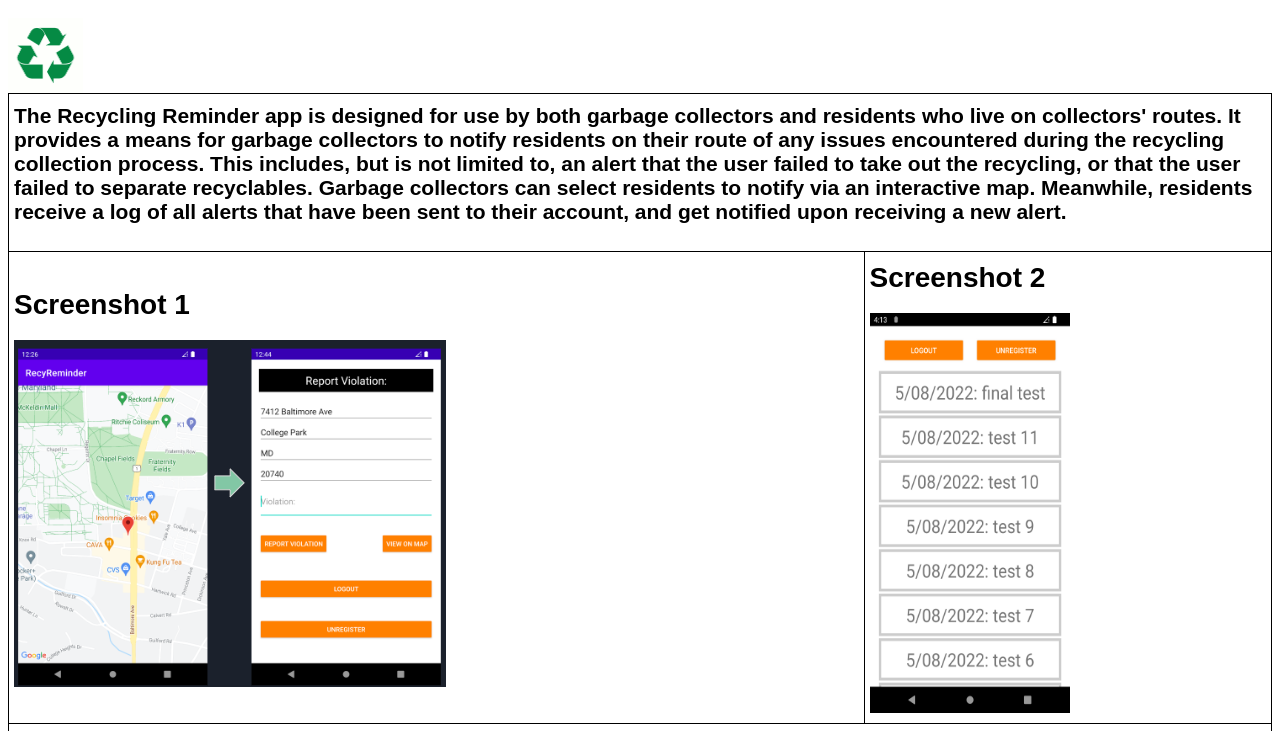
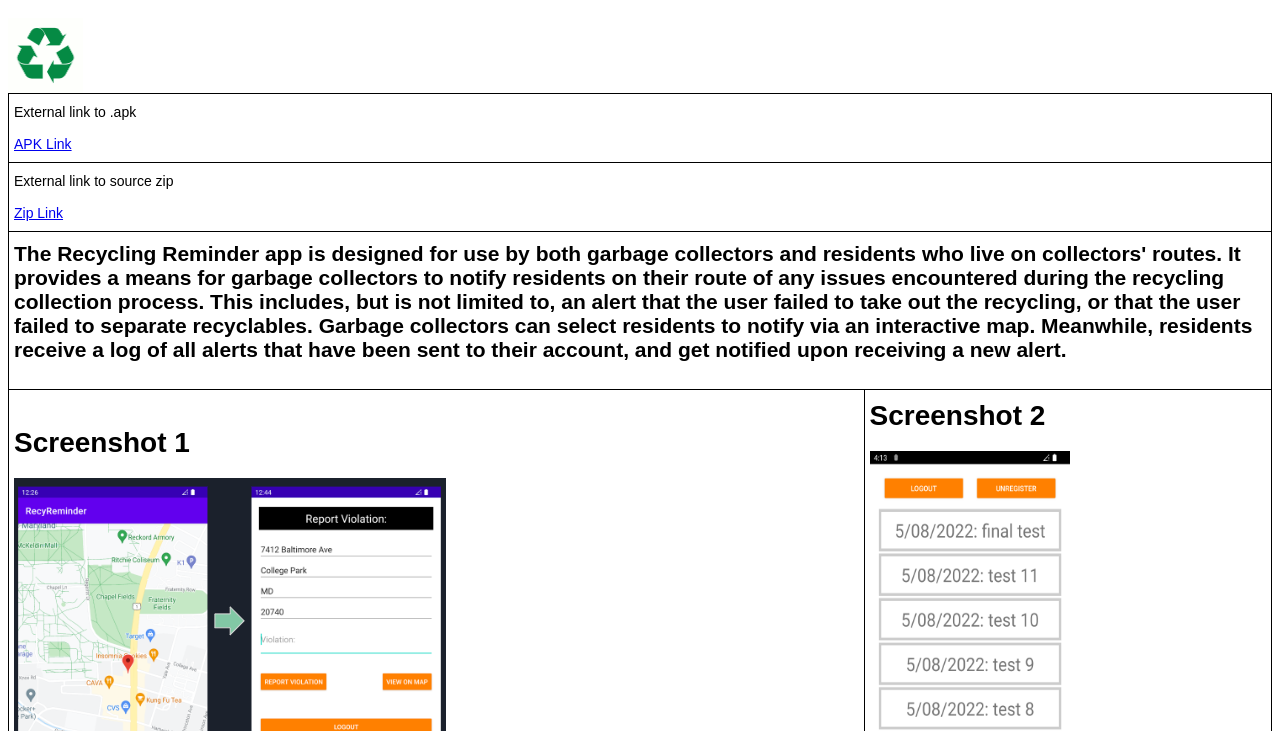
Before and after one commit to ssbarnes/RecylingReminderProject, a plain HTML site: page index.html in a window 1280 px wide. Shown: the part 48-779 px from the top of the page. Drawn offline with Linux system fonts and the light colour scheme.

Commit message:
Finalized HTML file

```diff
--- a/index.html
+++ b/index.html
@@ -11,12 +11,18 @@
     <h1>Recycling Reminder</h1>
     <img src="./Recycling Icon.gif" width="75px" height="75px"/>
   </tr>
-  <!-- <tr>
-    <td class="tg-031e" colspan="2">External link to .apk</td>
+  <tr>
+    <td class="tg-031e" colspan="2">External link to .apk
+      <br><br>
+      <a href="https://github.com/ssbarnes/RecylingReminderProject/blob/main/app-debug.apk">APK Link</a>
+    </td>
   </tr>
   <tr>
-    <td class="tg-031e" colspan="2">External link to source zip</td>
-  </tr> -->
+    <td class="tg-031e" colspan="2">External link to source zip
+      <br><br>
+      <a href="https://github.com/ssbarnes/RecylingReminderProject/blob/main/RecylingReminderProject.zip">Zip Link</a>
+    </td>
+  </tr>
   <tr>
     <td class="tg-031e" colspan="2">
       <h2>The Recycling Reminder app is designed for use by both garbage collectors and residents who live on collectors' routes.
```
